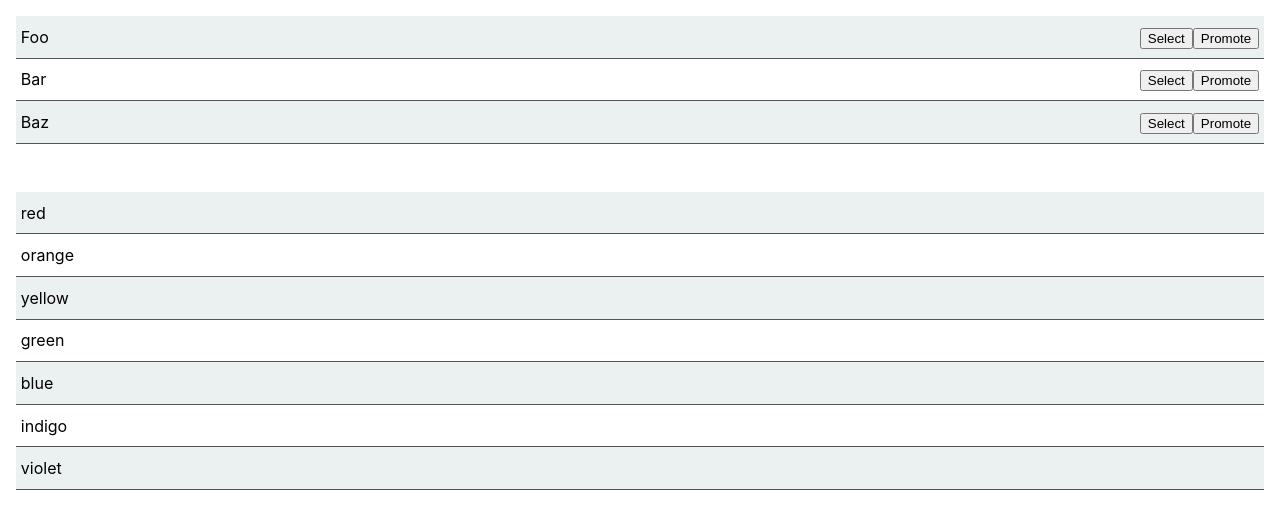
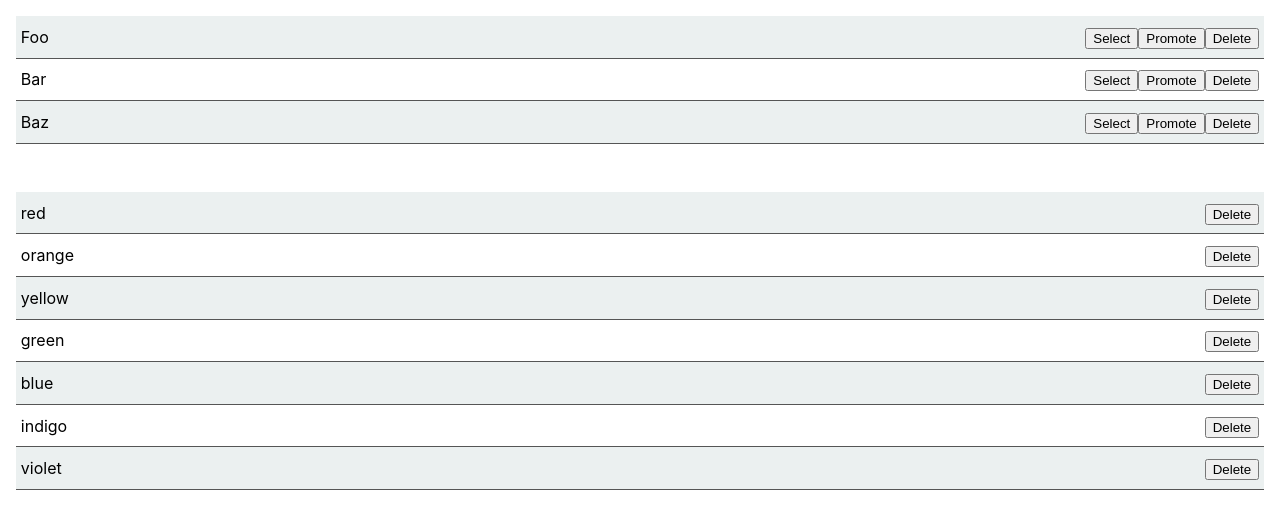
Before and after one commit to reergymerej/bad-parents, a React (Create React App) app: page / in a window 1280 px wide. Shown: the top 528 px of the page. Built offline with nearby package versions, Linux system fonts and the light colour scheme.

Commit message:
Add canDelete logic to ReadOnlyList

```diff
--- a/src/App.js
+++ b/src/App.js
@@ -56,14 +56,22 @@ const List = (props) => {
   )
 }
 
-const ReadOnlyList = (props) => (
+const ReadOnlyList = (props) => {
+  const { user: { admin}} = props
+  return (
     <List
       {...props}
       canSelect={false}
       canPromote={false}
+      canDelete={canDelete(
+        true,
+        admin,
+        props.isColors
+      )}
       readOnly
     />
   )
+}
 
 const items = [
   { id: 'a', text: 'Foo' },
@@ -88,7 +96,7 @@ const canPromote = (admin, promoter, pendingVerification) => {
 
 function App() {
   const user = {
-    admin: false,
+    admin: true,
     promoter: true,
     pendingVerification: false,
   }
```
Lines whose indentation alone changed are shown as unchanged.
